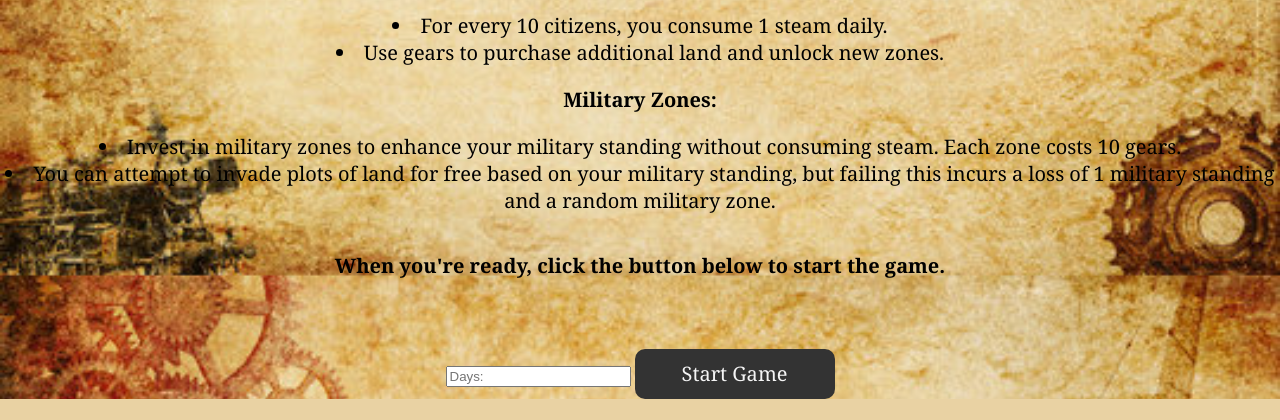
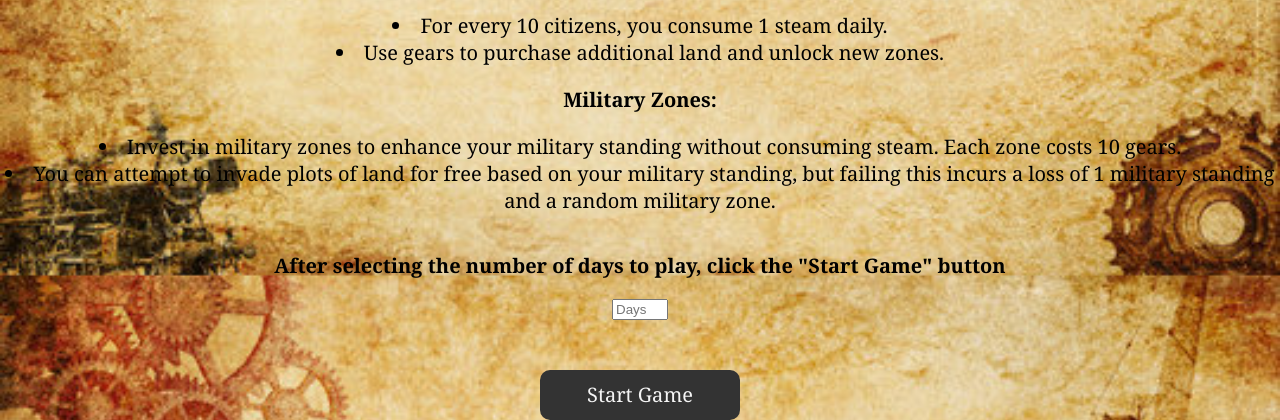
Before and after one commit to Emersonp7/SteamSpire, a Flask app: page / in a window 1280 px wide. Shown: the part 578-998 px from the top of the page. Before the commit the page ends 977 px from the top, so only its background shows below. Run offline with Flask 3, Linux system fonts and the light colour scheme.

Commit message:
updated homepage.html

```diff
--- a/backend/templates/homepage.html
+++ b/backend/templates/homepage.html
@@ -23,13 +23,13 @@
         <li>Invest in military zones to enhance your military standing without consuming steam. Each zone costs 10 gears.</li>
         <li>You can attempt to invade plots of land for free based on your military standing, but failing this incurs a loss of 1 military standing and a random military zone.</li>
 
-    <br><p>When you're ready, click the button below to start the game.</p>
-    <input type="number" id="days" placeholder="Days:" min='1'>
+    <br><p>After selecting the number of days to play, click the "Start Game" button</p>
+    <input type="number" id="days" placeholder="Days" min='1' max="30"><br>
     <button onclick="startGame()">Start Game</button>
 
     <script>
         function startGame() {
-            const days = document.getElementById('days').value || 14;
+            const days = document.getElementById('days').value || 30; // Default to 30 if no input
             window.location.href = `{{ url_for('game') }}?days=${days}`;
         }
     </script>
```
